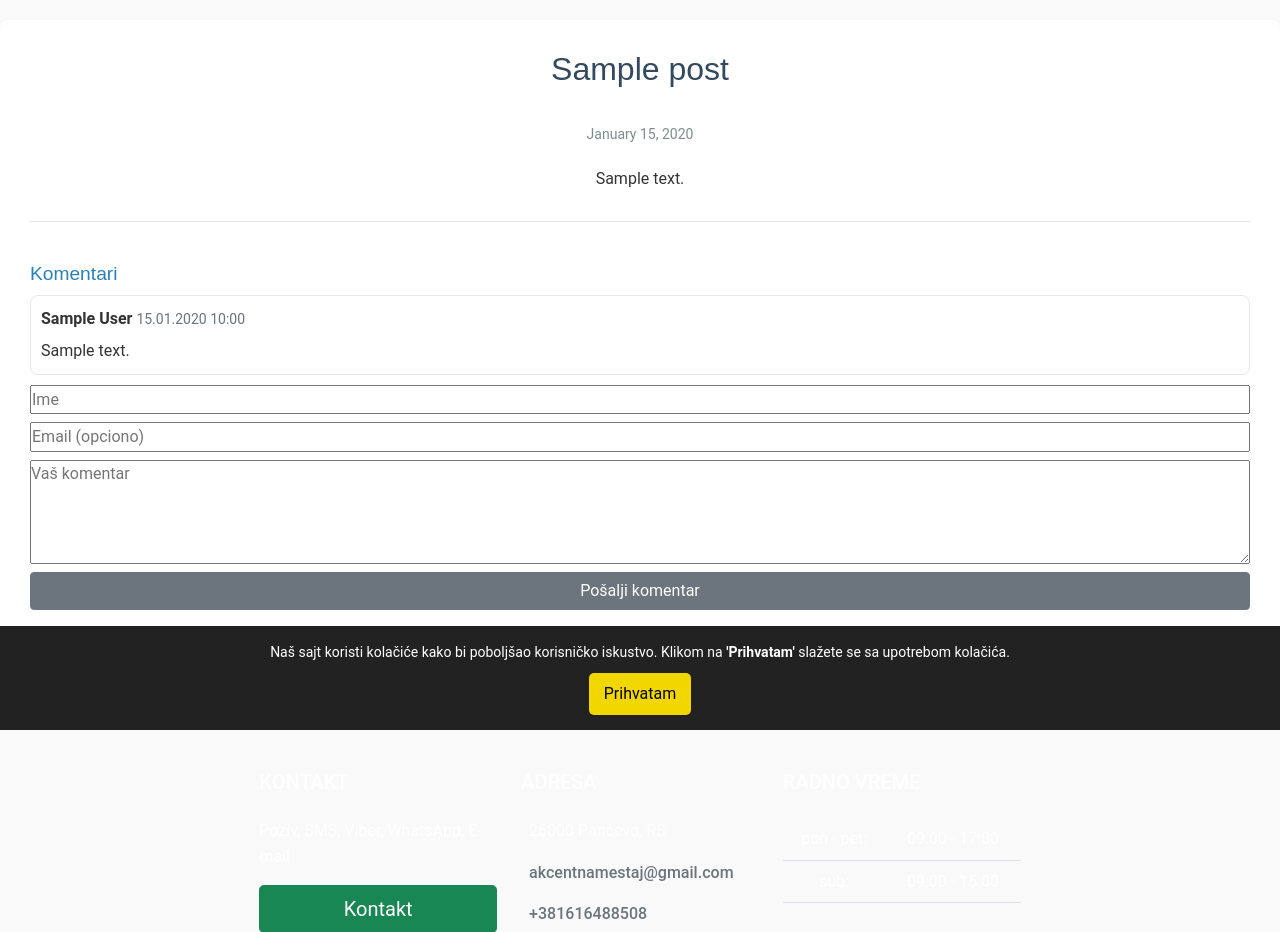
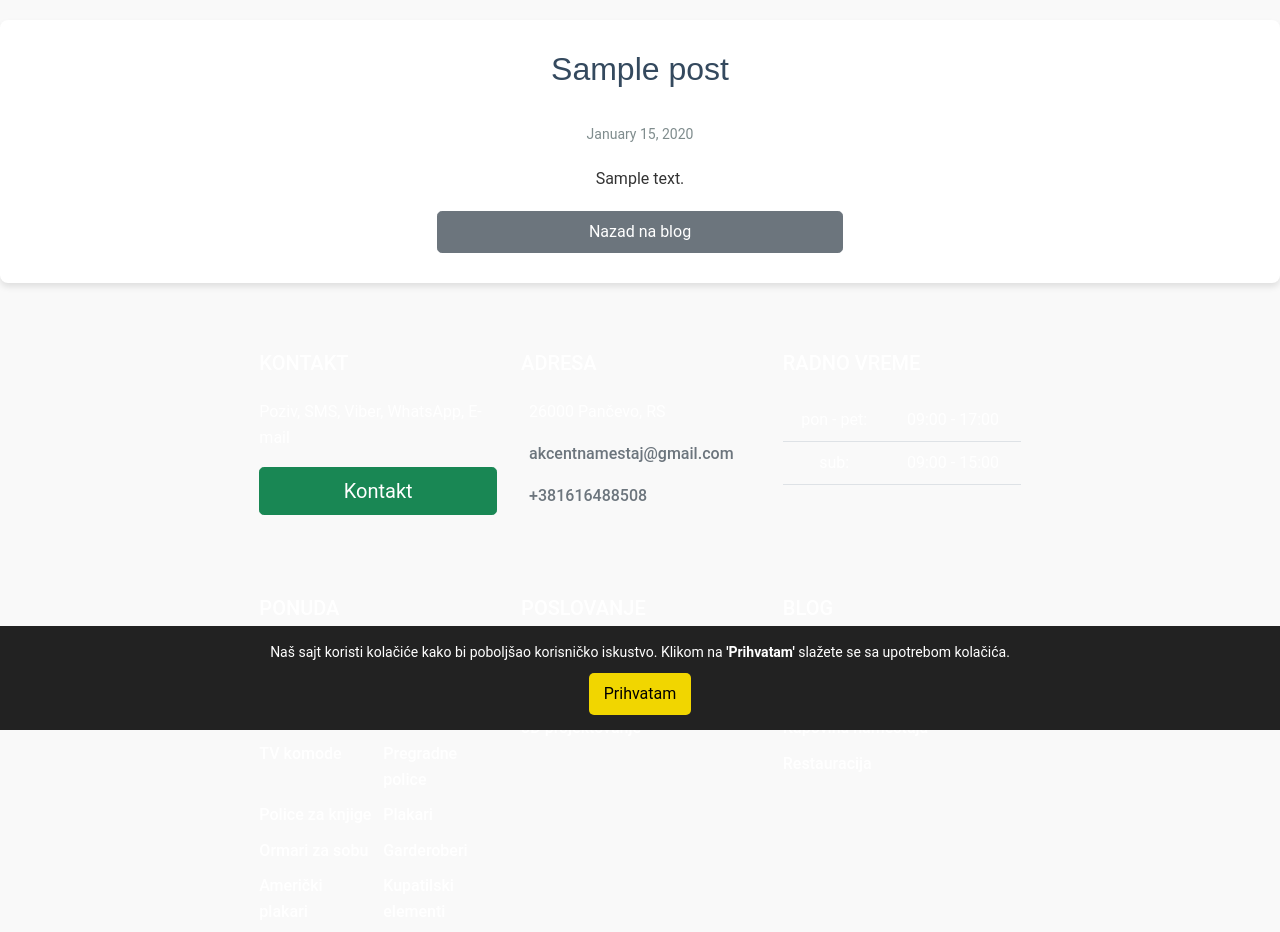
Before and after one commit to dragutinig/akcent, a PHP site: page /blog/sample/sample in a window 1280 px wide. Shown: the part 70-1002 px from the top of the page. Run offline with PHP 8.4, Linux system fonts and the light colour scheme; tables that the repository leaves empty or names only in its code hold one stand-in row (values such as "Sample post").

Commit message:
Ukloni komentare i prikaži povezane postove kao kartice

```diff
--- a/blog/php/post.php
+++ b/blog/php/post.php
@@ -84,95 +84,6 @@ while ($tag = $tagsResult->fetch_assoc()) {
 }
 $tagsString = implode(', ', $tags);
 
-$commentMessage = '';
-$commentsStorageMode = 'db';
-$tableReady = $conn->query("CREATE TABLE IF NOT EXISTS post_comments_public (
-    id INT UNSIGNED AUTO_INCREMENT PRIMARY KEY,
-    post_id INT UNSIGNED NOT NULL,
-    author_name VARCHAR(120) NOT NULL,
-    author_email VARCHAR(190) DEFAULT NULL,
-    comment_text TEXT NOT NULL,
-    status ENUM('approved','pending','spam') NOT NULL DEFAULT 'approved',
-    created_at DATETIME NOT NULL DEFAULT CURRENT_TIMESTAMP,
-    INDEX idx_post_comments_public (post_id, status, created_at)
-) ENGINE=InnoDB DEFAULT CHARSET=utf8mb4 COLLATE=utf8mb4_unicode_ci");
-if ($tableReady === false) {
-    $commentsStorageMode = 'file';
-}
-
-$commentsFile = __DIR__ . '/../data/post_comments_fallback.json';
-if ($commentsStorageMode === 'file' && !is_dir(dirname($commentsFile))) {
-    mkdir(dirname($commentsFile), 0777, true);
-}
-
-if ($_SERVER['REQUEST_METHOD'] === 'POST' && isset($_POST['post_comment_submit'])) {
-    $name = trim($_POST['comment_name'] ?? '');
-    $email = trim($_POST['comment_email'] ?? '');
-    $text = trim($_POST['comment_text'] ?? '');
-    $website = trim($_POST['website'] ?? '');
-
-    if ($website !== '') {
-        $commentMessage = 'Komentar nije sačuvan.';
-    } elseif ($name === '' || $text === '') {
-        $commentMessage = 'Popuni ime i komentar.';
-    } else {
-        $key = 'blog_post_comment_' . $postId;
-        $last = (int) ($_SESSION[$key] ?? 0);
-        if (time() - $last < 20) {
-            $commentMessage = 'Sačekaj malo pre novog komentara.';
-        } else {
-            $safeName = mb_substr($name, 0, 120);
-            $safeEmail = mb_substr($email, 0, 190);
-            $safeText = mb_substr($text, 0, 2000);
-
-            if ($commentsStorageMode === 'db') {
-                $stmtCommentInsert = $conn->prepare('INSERT INTO post_comments_public (post_id, author_name, author_email, comment_text, status) VALUES (?, ?, ?, ?, "approved")');
-                if ($stmtCommentInsert) {
-                    $stmtCommentInsert->bind_param('isss', $postId, $safeName, $safeEmail, $safeText);
-                    $stmtCommentInsert->execute();
-                }
-            } else {
-                $all = file_exists($commentsFile) ? json_decode(file_get_contents($commentsFile), true) : [];
-                if (!is_array($all)) {
-                    $all = [];
-                }
-                $postKey = (string) $postId;
-                if (!isset($all[$postKey]) || !is_array($all[$postKey])) {
-                    $all[$postKey] = [];
-                }
-                $all[$postKey][] = [
-                    'author_name' => $safeName,
-                    'author_email' => $safeEmail,
-                    'comment_text' => $safeText,
-                    'created_at' => date('Y-m-d H:i:s'),
-                ];
-                file_put_contents($commentsFile, json_encode($all, JSON_PRETTY_PRINT | JSON_UNESCAPED_UNICODE));
-            }
-
-            $_SESSION[$key] = time();
-            $commentMessage = 'Komentar je objavljen.';
-        }
-    }
-}
-
-$postComments = [];
-if ($commentsStorageMode === 'db') {
-    $stmtCommentList = $conn->prepare('SELECT author_name, comment_text, created_at FROM post_comments_public WHERE post_id = ? AND status = "approved" ORDER BY created_at DESC LIMIT 25');
-    if ($stmtCommentList) {
-        $stmtCommentList->bind_param('i', $postId);
-        $stmtCommentList->execute();
-        $resCommentList = $stmtCommentList->get_result();
-        while ($row = $resCommentList->fetch_assoc()) {
-            $postComments[] = $row;
-        }
-    }
-} else {
-    $all = file_exists($commentsFile) ? json_decode(file_get_contents($commentsFile), true) : [];
-    if (is_array($all)) {
-        $postComments = array_reverse($all[(string) $postId] ?? []);
-    }
-}
-
 $absolutePath = resolveImageUrl((string) $post['featured_image']);
 ?>
 <!DOCTYPE html>
@@ -214,33 +125,26 @@ $absolutePath = resolveImageUrl((string) $post['featured_image']);
     <?php if (!empty($relatedPosts)): ?>
     <section style="margin-top:26px; border-top:1px solid #e5e7eb; padding-top:20px; width:100%;">
         <h2 style="font-size:1.3rem; margin-bottom:10px;">Pročitaj i ovo</h2>
-        <ul>
+        <div class="post-grid" style="gap:24px; grid-template-columns:repeat(auto-fit, minmax(220px, 1fr));">
             <?php foreach ($relatedPosts as $rp): ?>
-                <li><a href="<?php echo htmlspecialchars(getBlogBasePath()); ?>/<?php echo htmlspecialchars($rp['category_slug']); ?>/<?php echo htmlspecialchars($rp['slug']); ?>"><?php echo htmlspecialchars($rp['title']); ?></a></li>
+                <div class="post">
+                    <a href="<?php echo htmlspecialchars(getBlogBasePath()); ?>/<?php echo htmlspecialchars($rp['category_slug']); ?>/<?php echo htmlspecialchars($rp['slug']); ?>" class="post-link">
+                        <div class="post-thumbnail-container">
+                            <img src="<?php echo htmlspecialchars(resolveImageUrl($rp['featured_image'])); ?>" alt="<?php echo htmlspecialchars($rp['title']); ?>">
+                            <div class="badge-row">
+                                <span class="badge-item post-primary-category"><?php echo ucfirst($rp['category_slug']); ?></span>
+                            </div>
+                        </div>
+                        <div class="post-content">
+                            <h3><?php echo htmlspecialchars($rp['title']); ?></h3>
+                            <p><?php echo htmlspecialchars(mb_substr(strip_tags($rp['content']), 0, 140)); ?>...</p>
+                        </div>
+                    </a>
+                </div>
             <?php endforeach; ?>
-        </ul>
+        </div>
     </section>
     <?php endif; ?>
-
-    <section style="margin-top:30px; border-top:1px solid #e5e7eb; padding-top:20px; width:100%;">
-        <h2 style="font-size:1.2rem; margin-bottom:10px;">Komentari</h2>
-        <?php if ($commentMessage): ?><p style="margin-bottom:10px;"><?php echo htmlspecialchars($commentMessage, ENT_QUOTES, 'UTF-8'); ?></p><?php endif; ?>
-        <?php foreach ($postComments as $pc): ?>
-            <div style="border:1px solid #e5e7eb; border-radius:8px; padding:10px; margin-bottom:8px;">
-                <strong><?php echo htmlspecialchars($pc['author_name'], ENT_QUOTES, 'UTF-8'); ?></strong>
-                <small style="color:#6b7280;"><?php echo htmlspecialchars(date('d.m.Y H:i', strtotime($pc['created_at']))); ?></small>
-                <p style="margin:6px 0 0;"><?php echo nl2br(htmlspecialchars($pc['comment_text'], ENT_QUOTES, 'UTF-8')); ?></p>
-            </div>
-        <?php endforeach; ?>
-
-        <form method="POST" style="display:grid; gap:8px; margin-top:10px;">
-            <input type="text" name="website" tabindex="-1" autocomplete="off" style="position:absolute;left:-9999px;">
-            <input type="text" name="comment_name" placeholder="Ime" required>
-            <input type="email" name="comment_email" placeholder="Email (opciono)">
-            <textarea name="comment_text" placeholder="Vaš komentar" rows="4" required></textarea>
-            <button class="btn btn-secondary" type="submit" name="post_comment_submit" value="1">Pošalji komentar</button>
-        </form>
-    </section>
 
     <div class="col-5 col-sm-4">
         <a href="<?php echo htmlspecialchars(getBlogBasePath()); ?>/" class="button-37 col-12 btn btn-secondary btn-lg" style="color:#fff !important; font-size:1rem; margin-top:20px">Nazad na blog</a>
```
